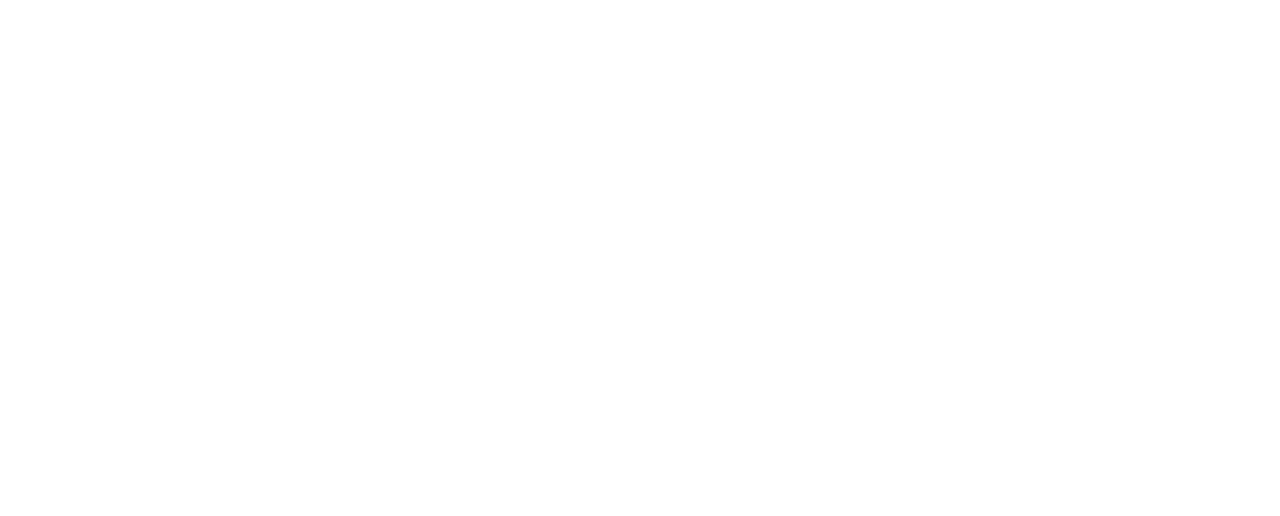
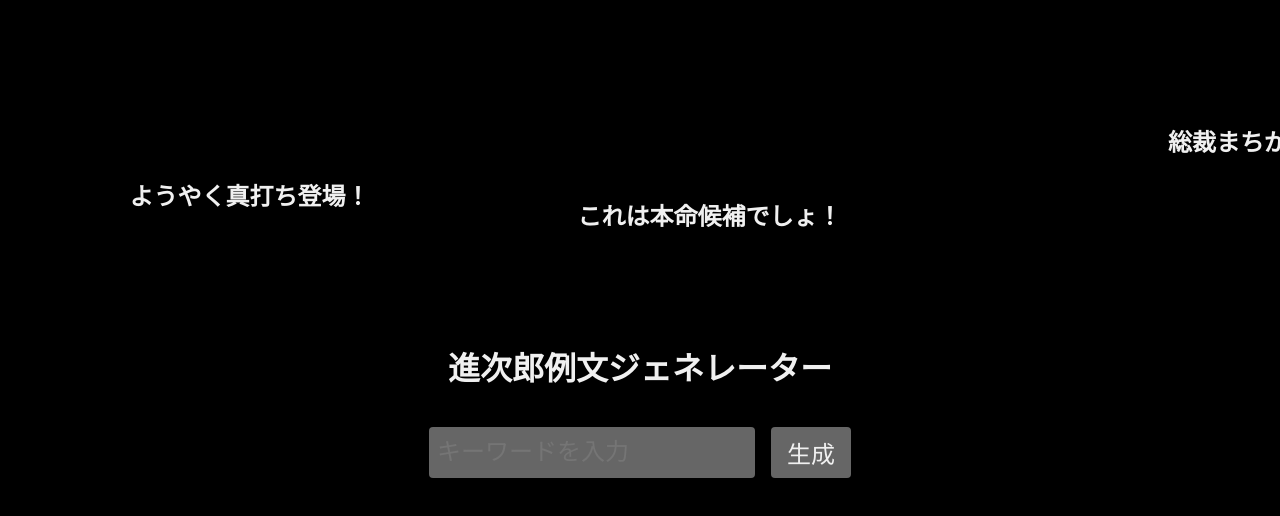
Before and after one commit to kixixixixi/shinjiro-reibun, a Next.js app: page / in a window 1280 px wide. Shown: the top 516 px of the page. Built offline with nearby package versions, Linux system fonts and the light colour scheme.

Commit message:
Create form and comment

```diff
--- /dev/null
+++ b/app/globals.css
@@ -0,0 +1,13 @@
+@keyframes slide {
+  from {
+    right: -100%;
+  }
+  to {
+    right: 200%;
+  }
+}
+
+body {
+  margin: 0;
+  padding: 0;
+}
--- a/app/layout.tsx
+++ b/app/layout.tsx
@@ -1,3 +1,5 @@
+import "./globals.css"
+
 export const metadata = {
   title: "Page title",
   description: "Page description",
@@ -6,7 +8,14 @@
 const RootLayout = ({ children }: { children: React.ReactNode }) => {
   return (
     <html lang="ja">
-      <body>
+      <body
+        style={{
+          background: "#222",
+          boxSizing: "border-box",
+          margin: 0,
+          padding: 0,
+        }}
+      >
         <main>{children}</main>
       </body>
     </html>
--- a/app/page.tsx
+++ b/app/page.tsx
@@ -1,7 +1,122 @@
-import React, { FC } from "react"
+"use client"
 
-const Page: FC = ({ ...props }) => {
-  return <React.Fragment {...props}></React.Fragment>
+import React, { FC, useState, useEffect } from "react"
+import { rawTextList } from "../lib/text.constant"
+
+interface Comment {
+  id: number
+  text: string
+  top: string
+}
+
+const Page: FC = () => {
+  const [inputText, setInputText] = useState<string>("")
+  const [comments, setComments] = useState<Comment[]>([])
+  const [currentIndex, setCurrentIndex] = useState<number>(0)
+
+  useEffect(() => {
+    if (currentIndex < rawTextList.length) {
+      const timer = setTimeout(() => {
+        const newComment: Comment = {
+          id: Date.now() + Math.random(),
+          text: rawTextList[currentIndex],
+          top: `calc(30vh * ${Math.random()})`,
+        }
+        setComments((prev) => [...prev, newComment])
+        setCurrentIndex((prev) => prev + 1)
+
+        setTimeout(() => {
+          setComments((prev) =>
+            prev.filter((comment) => comment.id !== newComment.id)
+          )
+        }, 8000)
+      }, 1000)
+      return () => clearTimeout(timer)
+    } else if (currentIndex >= rawTextList.length) {
+      setCurrentIndex(0)
+    }
+  }, [currentIndex])
+
+  return (
+    <React.Fragment>
+      <div
+        style={{
+          position: "relative",
+          minHeight: "100vh",
+          overflow: "hidden",
+          backgroundColor: "#000",
+        }}
+      >
+        <div
+          style={{
+            position: "absolute",
+            top: "50%",
+            left: "50%",
+            transform: "translate(-50%, -50%)",
+            zIndex: 10,
+            display: "flex",
+            flexDirection: "column",
+            alignItems: "center",
+            gap: "1rem",
+          }}
+        >
+          <h1 style={{ color: "#f0f0f0" }}>進次郎例文ジェネレーター</h1>
+          <div style={{ display: "flex", flexFlow: "row", gap: "1rem" }}>
+            <form style={{ display: "flex", flexFlow: "row", gap: "1rem" }}>
+              <input
+                value={inputText}
+                onChange={(e) => setInputText(e.target.value)}
+                placeholder="キーワードを入力"
+                style={{
+                  backgroundColor: "#666",
+                  border: "none",
+                  borderRadius: ".25rem",
+                  color: "#f0f0f0",
+                  fontSize: "1.5rem",
+                  padding: ".5rem",
+                }}
+              />
+              <button
+                type="button"
+                style={{
+                  background: "#666",
+                  border: "none",
+                  borderRadius: ".25rem",
+                  color: "#f0f0f0",
+                  fontSize: "1.5rem",
+                  padding: ".5rem 1rem",
+                  cursor: "pointer",
+                }}
+              >
+                生成
+              </button>
+            </form>
+          </div>
+        </div>
+
+        {comments.map((comment) => (
+          <div
+            key={comment.id}
+            className={`comment-${comment.id}`}
+            style={{
+              position: "absolute",
+              top: comment.top,
+              right: "-100%",
+              color: "#f0f0f0",
+              fontSize: "1.5rem",
+              fontWeight: "bold",
+              textShadow: "2px 2px 4px rgba(0,0,0,0.8)",
+              whiteSpace: "nowrap",
+              zIndex: 100,
+              animation: "slide 8s linear forwards",
+            }}
+          >
+            {comment.text}
+          </div>
+        ))}
+      </div>
+    </React.Fragment>
+  )
 }
 
 export default Page
--- /dev/null
+++ b/lib/text.constant.ts
@@ -0,0 +1,26 @@
+export const rawTextList = [
+  "ようやく真打ち登場！",
+  "これは本命候補でしょ！",
+  "総裁まちがいなし",
+  "あの石破さんを説得できたのスゴい",
+  "なんか顔つき変わった!?",
+  "去年より渋みが増したか",
+  "泥臭い仕事もこなして一皮むけたのね",
+  "困った時のピンチヒッター感ある",
+  "期待感しかないでしょ",
+  "野党への切り返しはするどかったぞ",
+  "コメ大臣は賛否両論だけど、スピード感はあったな",
+  "単純にいい人そうなんだよな～",
+  "確かに若手の面倒見良さそう",
+  "むやみに敵を作るタイプじゃない",
+  "頼む　自民党を立て直してくれ",
+  "「保守政党　自民党の神髄」出ました",
+  "ビジネスエセ保守に負けるな",
+  "奇をてらわず、実直に仕事してくれる人がいい",
+  "もう一度自民党に期待させてくれ",
+  "谷垣総裁みたいに「みんなでやろうぜ！」",
+  "チーム進次郎は仲間が多いからなあ",
+  "前回は議員票が一番多かったもんな",
+  "側で見てる人は分かってるんだよ",
+  "やっぱり仲間がいないと政策は進まないよ",
+] as const
```
Also changed, not shown: next-env.d.ts.
